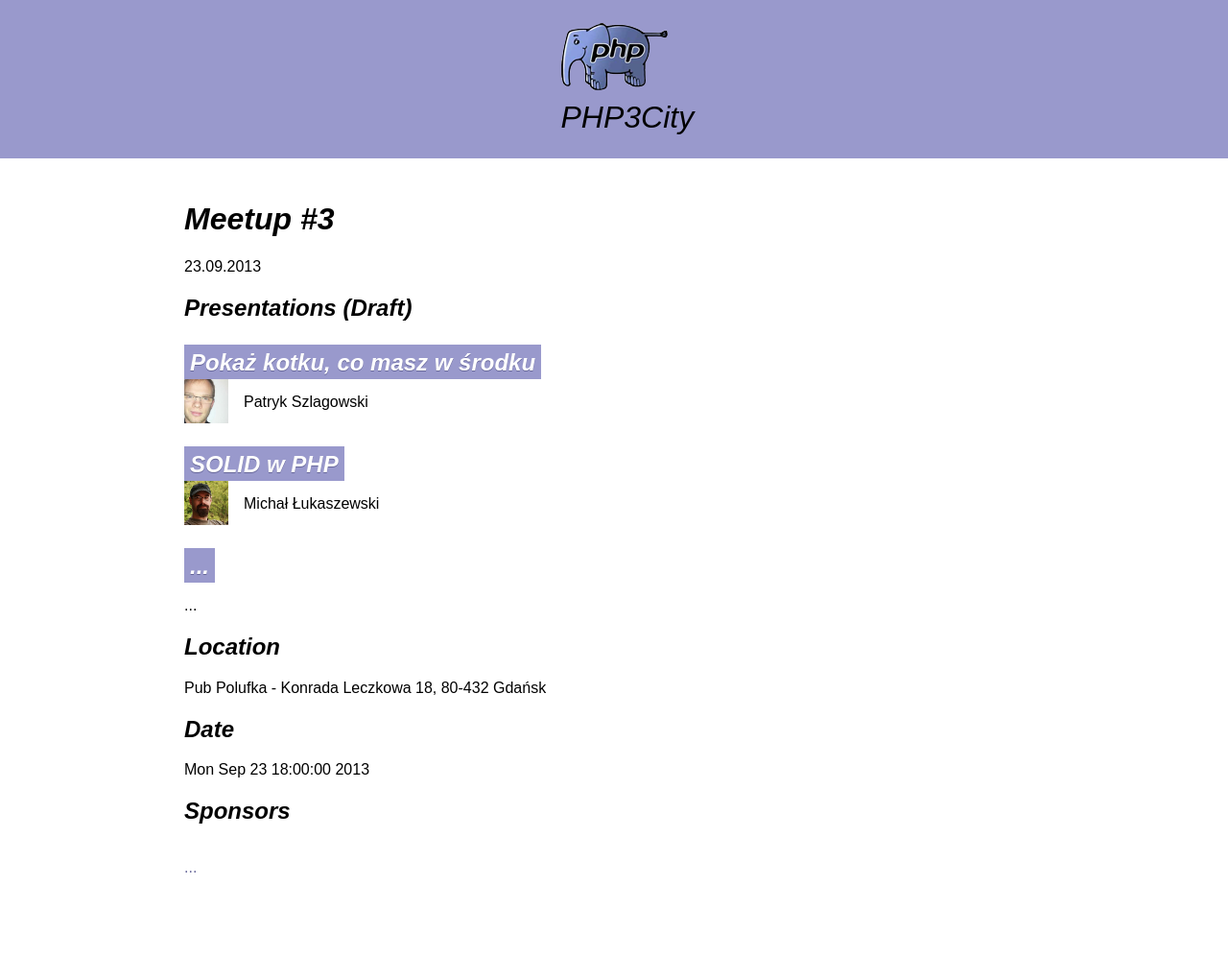
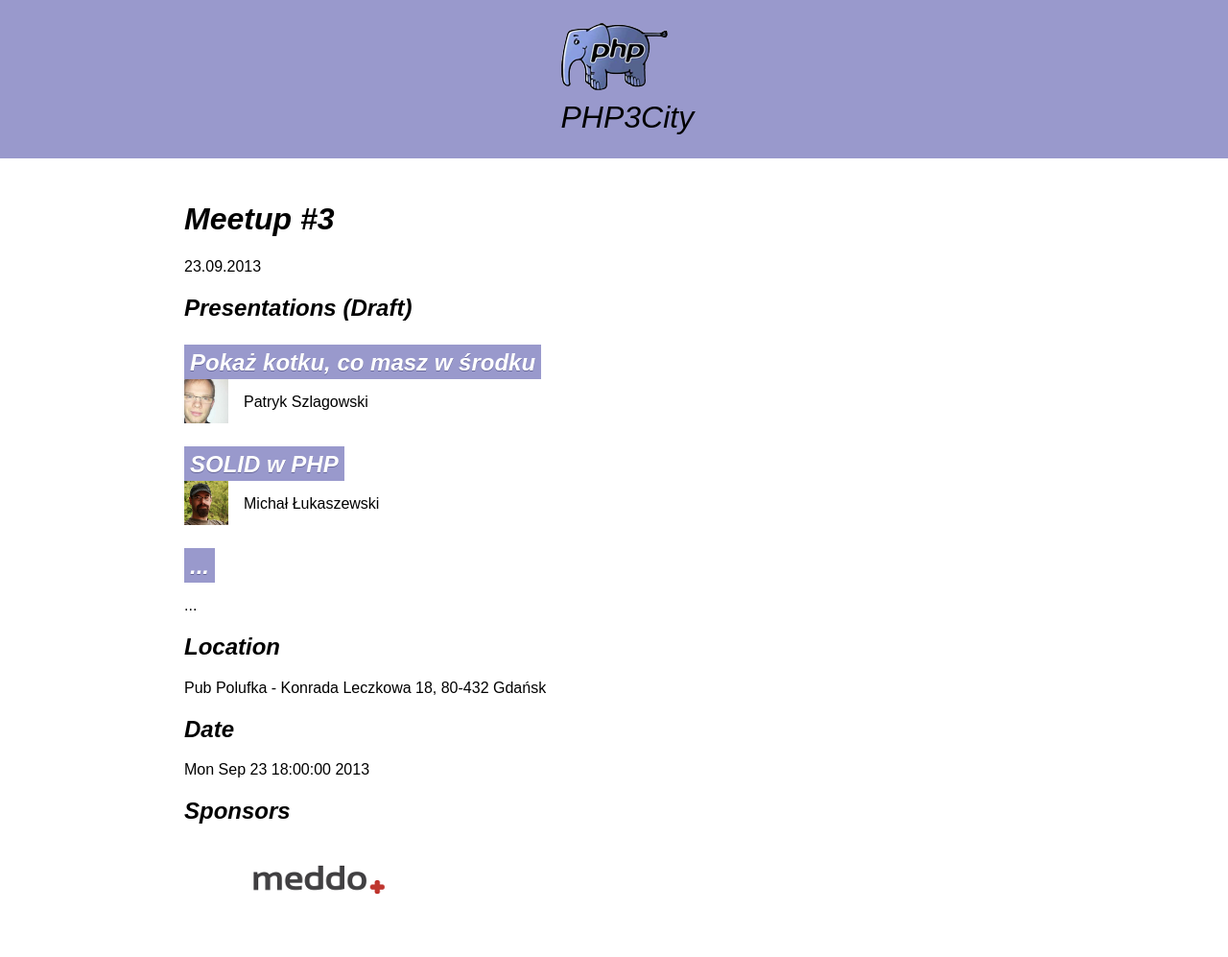
Before and after one commit to php3city/php3city.pl, a Jekyll site: the page built from _posts/2013-09-23-meetup-3.md, in a window 1280 px wide. Shown: the whole page at 96% size. Built offline with Jekyll 4.4.1, drawn with Linux system fonts in a browser that asks for light colours; some web fonts are replaced; before the commit the page ends 969 px from its top, so only the background shows below that.

Commit message:
Added 3rd meetup sponsor

```diff
--- a/_posts/2013-09-23-meetup-3.md
+++ b/_posts/2013-09-23-meetup-3.md
@@ -38,5 +38,5 @@ date: 23.09.2013 18:00
 ## Sponsors
 
 <ul class="sponsors">
-    <li><a href="#">...</a></li>
+    <li><a href="http://www.meddo.pl"><img src="/media/3/sponsor-meddo.png" alt="meddo"></a></li>
 </ul>
```
Also changed, not shown: media/3/sponsor-meddo.png (added).
